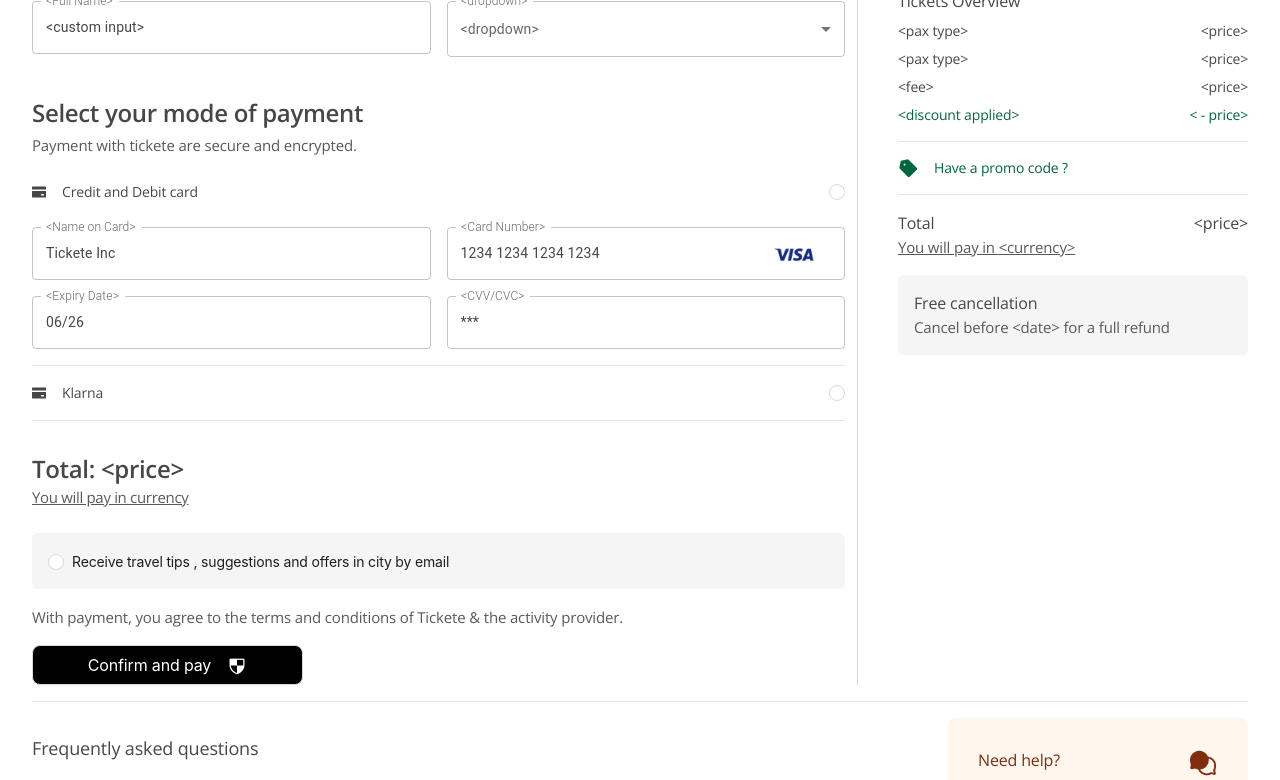
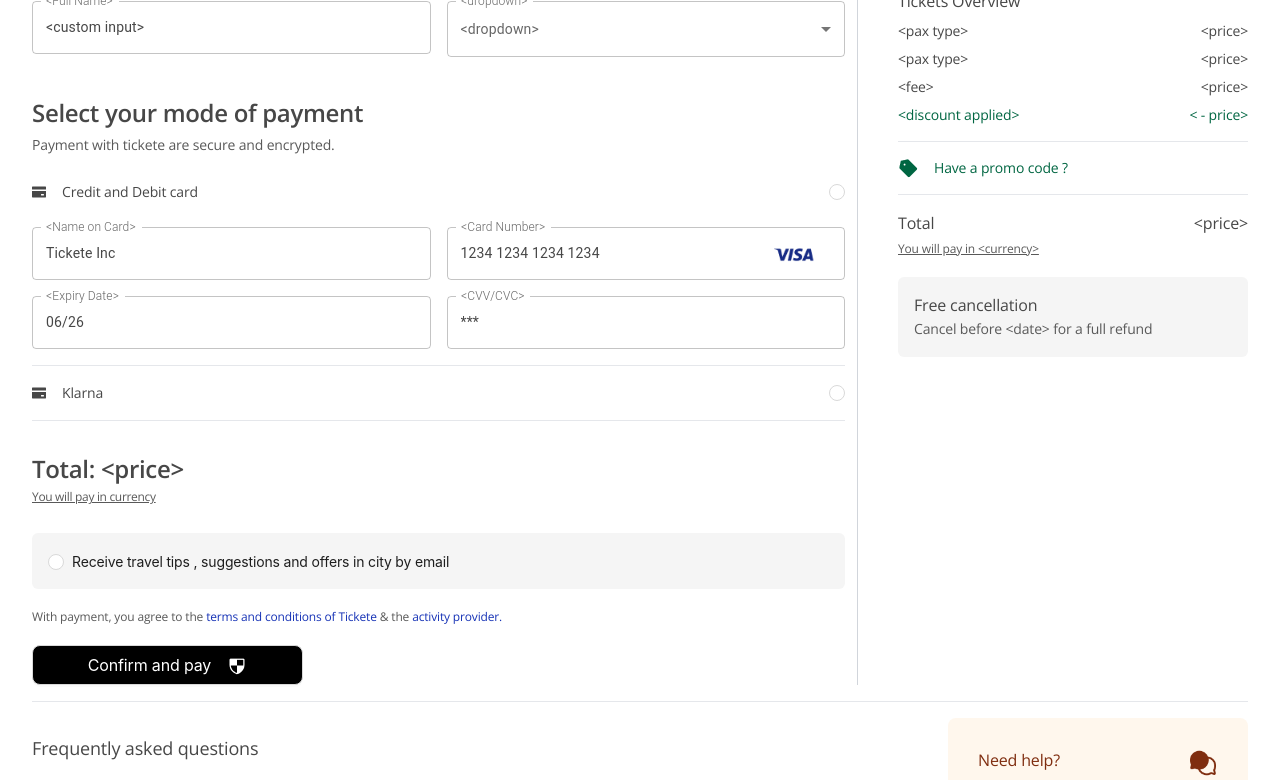
Before and after one commit to Nicky-09/checkout-pageui, a Next.js app: page / in a window 1280 px wide. Shown: the part 600-1380 px from the top of the page. Built offline with nearby package versions, Linux system fonts and the light colour scheme.

Commit message:
update colors

```diff
--- a/src/app/globals.css
+++ b/src/app/globals.css
@@ -29,7 +29,7 @@ body {
 .sub-color {
   color: #595959;
   font-weight: 300;
-  font-size: 15px;
+  /* font-size: 15px; */
   line-height: 24px;
 }
 
@@ -127,3 +127,7 @@ body {
   font-size: 14px;
   color: rgba(0, 0, 0, 0.6);
 }
+
+.links {
+  color: rgb(23, 51, 182);
+}
--- a/src/pages/DetailForm.tsx
+++ b/src/pages/DetailForm.tsx
@@ -44,7 +44,7 @@ const DetailForm = () => {
             <div className="text-xl details">
               <span>Total: </span>
               <span> {"<price>"}</span>
-              <p className="sub-color text-sm underline-offset-auto underline">
+              <p className="sub-color text-xs underline-offset-auto underline">
                 You will pay in currency
               </p>
             </div>
@@ -55,11 +55,11 @@ const DetailForm = () => {
                 Receive travel tips , suggestions and offers in city by email
               </Radio>
             </div>
-            <div className="sub-color text-sm mt-4 mb-4">
+            <div className="sub-color text-xs mt-4 mb-4">
               {" "}
               With payment, you agree to the{" "}
-              <a>terms and conditions of Tickete </a>& the{" "}
-              <a>activity provider. </a>
+              <a className="links">terms and conditions of Tickete </a>& the{" "}
+              <a className="links">activity provider. </a>
             </div>
             <div>
               <Button
--- a/src/pages/SideInfo.tsx
+++ b/src/pages/SideInfo.tsx
@@ -89,7 +89,7 @@ const SideInfo = () => {
           <span>Total</span>
           <span>{"<price>"}</span>
         </div>
-        <span className="text-sm sub-color underline">
+        <span className="text-xs sub-color underline">
           You will pay in {"<currency>"}
         </span>
       </div>
```
